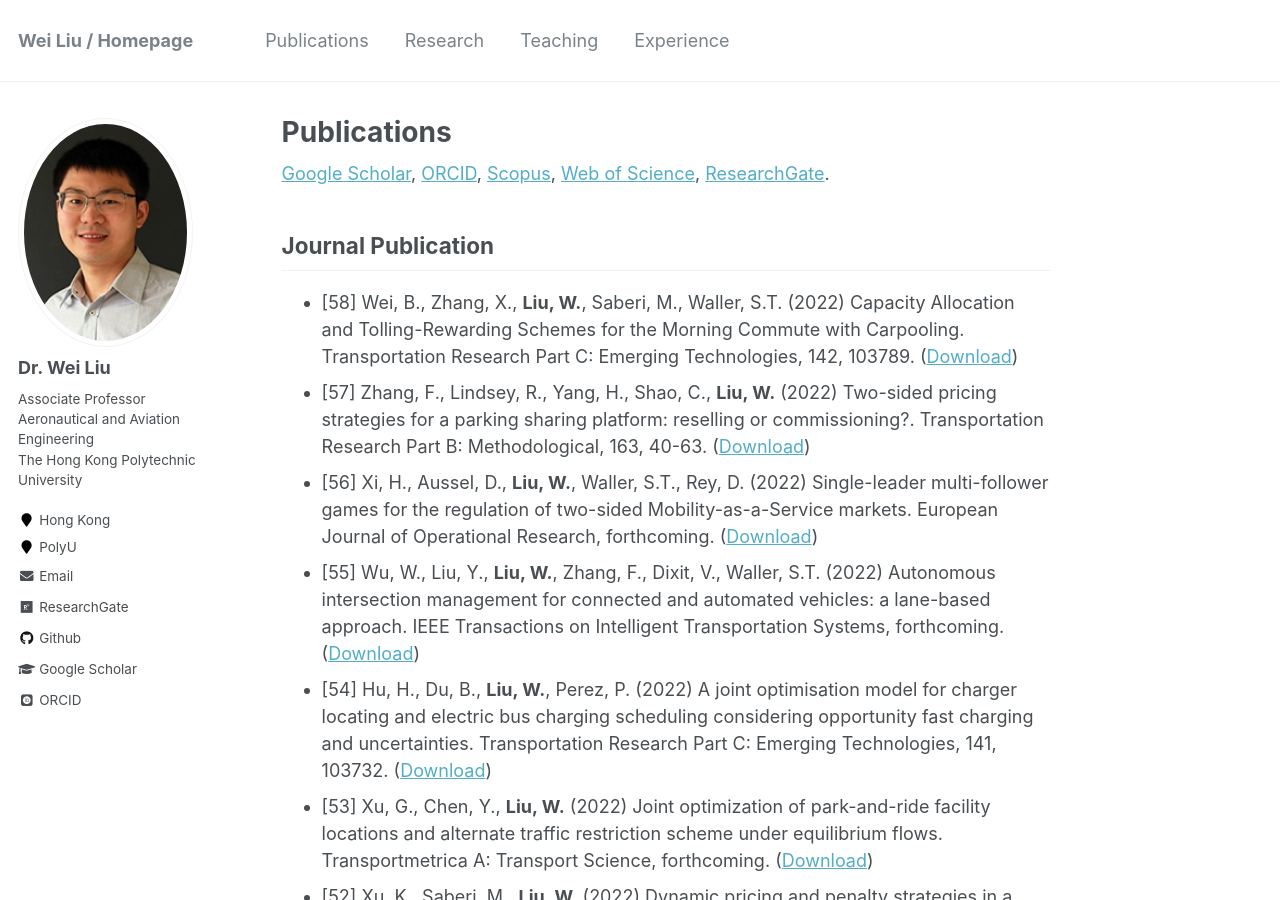
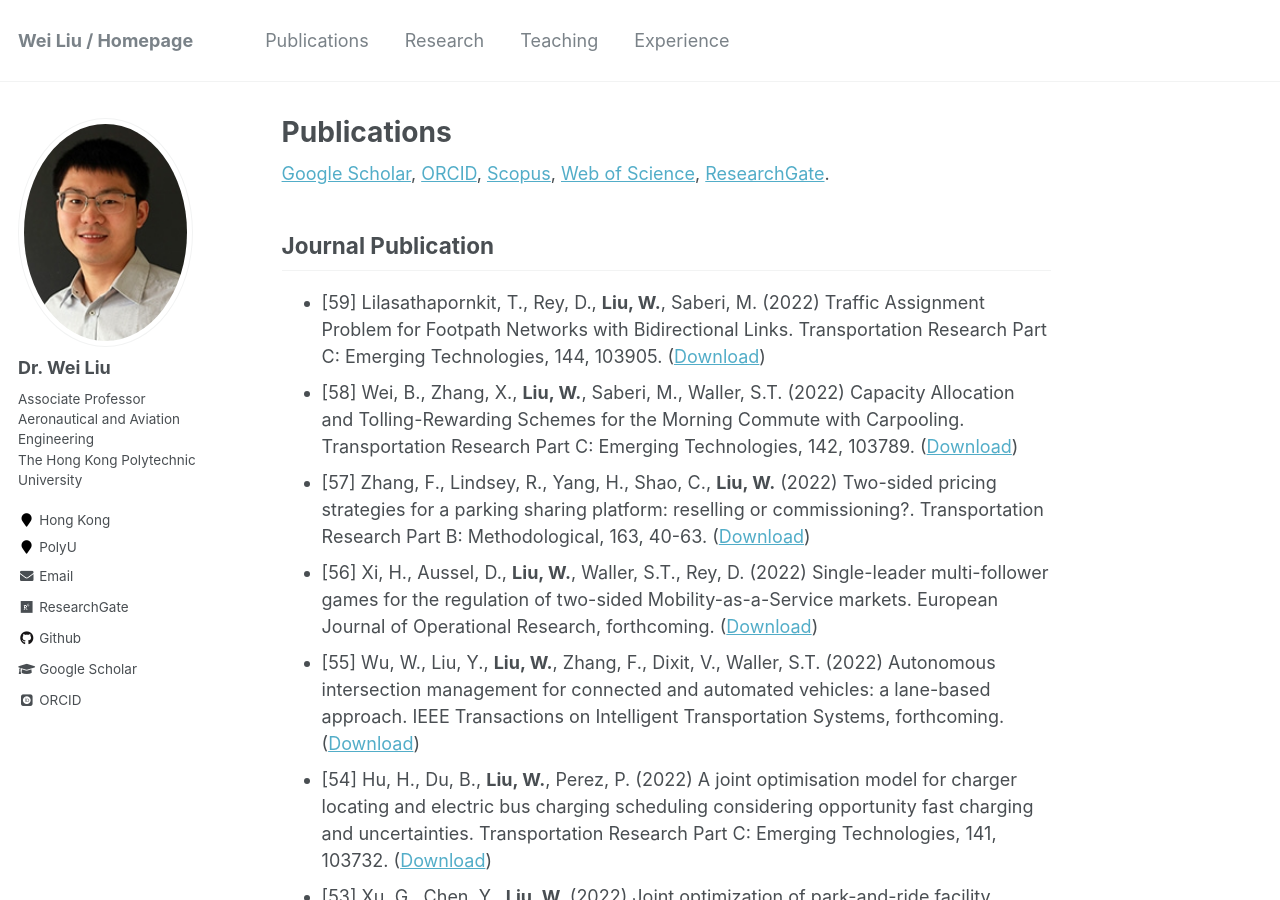
Before and after one commit to weiliu2016/weiliu2016.github.io, a Jekyll site: the page built from _pages/publications.md, in a window 1280 px wide and 900 px high. Built offline with Jekyll 4.4.1, drawn with Linux system fonts in a browser that asks for light colours; some web fonts are replaced.

Commit message:
Update publications.md

```diff
--- a/_pages/publications.md
+++ b/_pages/publications.md
@@ -19,6 +19,7 @@ author_profile: true
 
 Journal Publication
 ----------
+* [59] Lilasathapornkit, T., Rey, D., **Liu, W.**, Saberi, M. (2022) Traffic Assignment Problem for Footpath Networks with Bidirectional Links.  Transportation Research Part C: Emerging Technologies, 144, 103905. ([Download](https://doi.org/10.1016/j.trc.2022.103905))
 * [58] Wei, B., Zhang, X., **Liu, W.**, Saberi, M., Waller, S.T. (2022) Capacity Allocation and Tolling-Rewarding Schemes for the Morning Commute with Carpooling. Transportation Research Part C: Emerging Technologies, 142, 103789. ([Download](https://doi.org/10.1016/j.trc.2022.103789))
 * [57] Zhang, F., Lindsey, R., Yang, H., Shao, C., **Liu, W.** (2022) Two-sided pricing strategies for a parking sharing platform: reselling or commissioning?. Transportation Research Part B: Methodological, 163, 40-63. ([Download](https://doi.org/10.1016/j.trb.2022.06.009))
 * [56] Xi, H., Aussel, D., **Liu, W.**, Waller, S.T., Rey, D. (2022) Single-leader multi-follower games for the regulation of two-sided Mobility-as-a-Service markets. European Journal of Operational Research, forthcoming. ([Download](https://doi.org/10.1016/j.ejor.2022.06.041))
```
